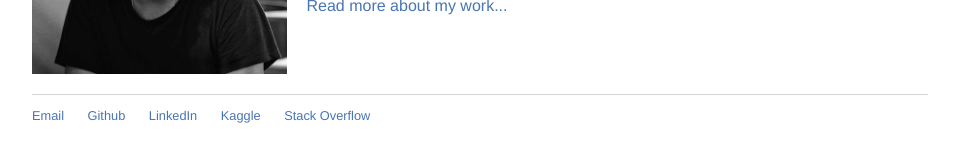
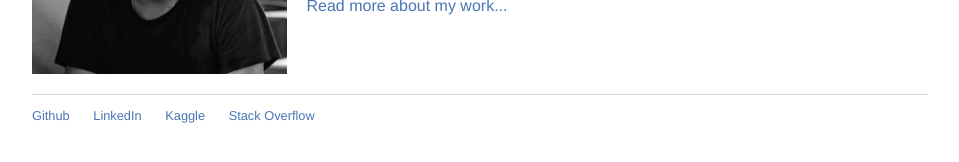
Before and after one commit to Dheeraj2444/Dheeraj2444.github.io, a Jekyll site: the page built from index.html, in a window 1280 px wide. Shown: the part 254-416 px from the top of the page, without its empty margins (160-1119 px from the left). Built offline with Jekyll 4.4.1, drawn with Linux system fonts in a browser that asks for light colours.

Commit message:
Update default.html

```diff
--- a/_layouts/default.html
+++ b/_layouts/default.html
@@ -23,7 +23,6 @@
 			</div><!-- /.container -->
 			<footer>
 	    		<ul>
-	        		<li><a href="mailto:dheeraj2444@outlook.com">Email</a></li>
 	        		<li><a href="https://github.com/Dheeraj2444" target="_blank">Github</a></li>
 	        		<li><a href="https://in.linkedin.com/in/dheeraj-singh-0565a124" target="_blank">LinkedIn</a></li>
 	        		<li><a href="https://www.kaggle.com/dheerajsingh2444" target="_blank">Kaggle</a></li>
```
